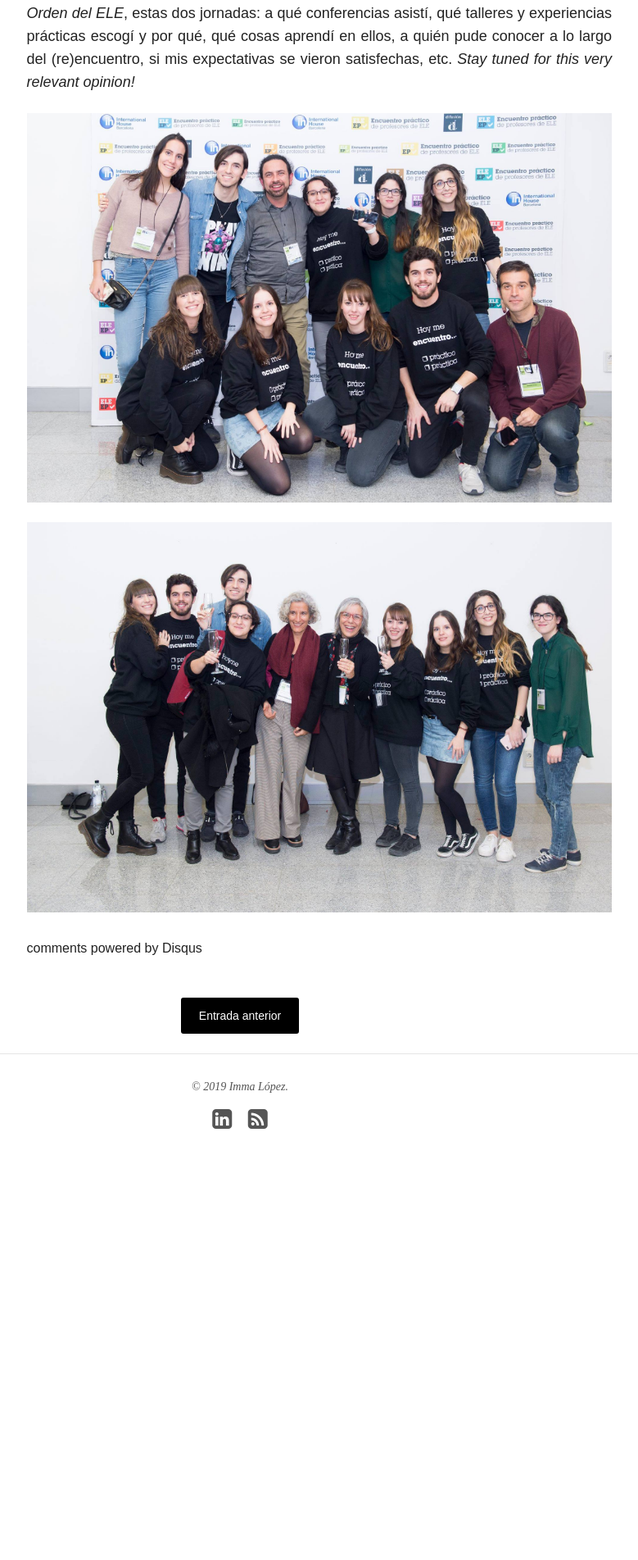
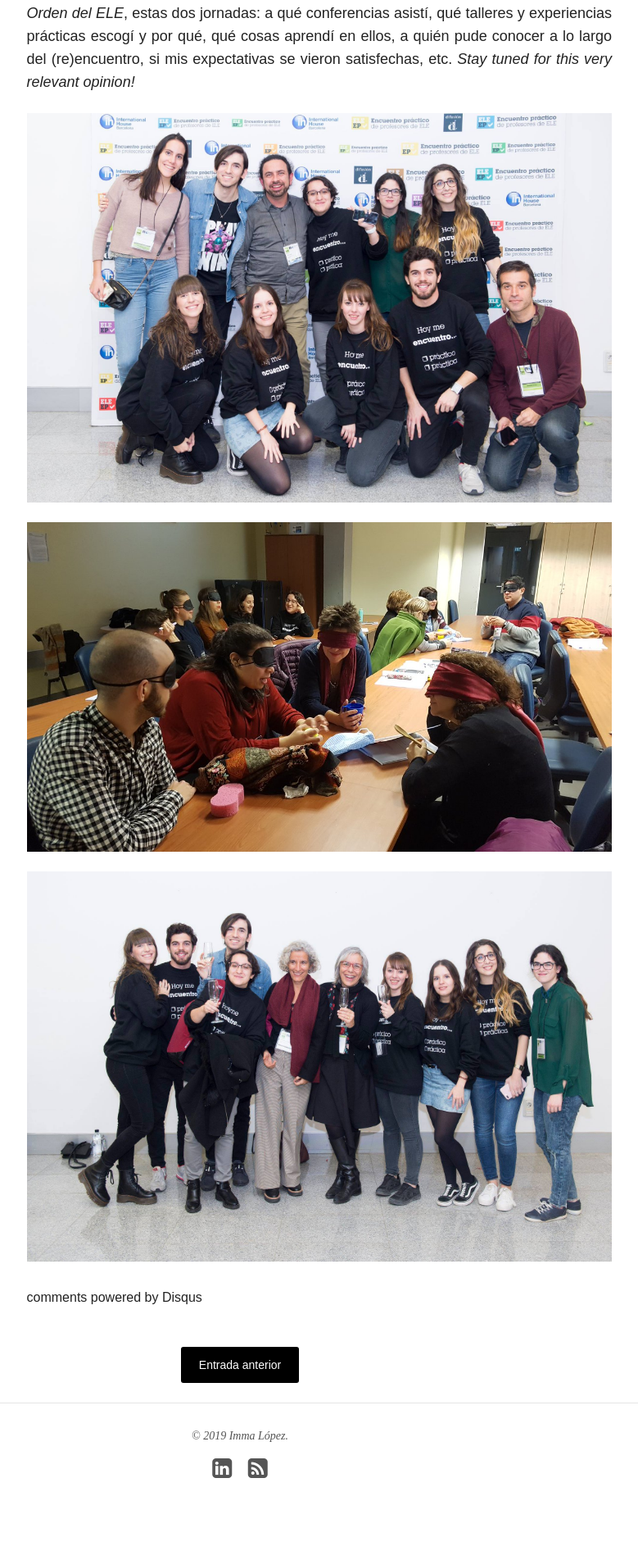
Before and after one commit to immalopez/immalopez.github.io, a Jekyll site: the page built from _posts/blog/2018-12-27-yo-una-joven-padawan.md, in a window 1280 px wide. Shown: the part 986-2889 px from the top of the page at 82% size, without its empty margins (347-1126 px from the left). Built offline with Jekyll 4.4.1, drawn with Linux system fonts in a browser that asks for light colours; nearby versions of some CDN libraries; comment, search, counter and statistics services are not loaded; before the commit the page ends 2463 px from its top, so only the background shows below that.

Commit message:
Update 2018-12-27-yo-una-joven-padawan.md

```diff
--- a/_posts/blog/2018-12-27-yo-una-joven-padawan.md
+++ b/_posts/blog/2018-12-27-yo-una-joven-padawan.md
@@ -17,4 +17,6 @@
 
 ![Primera foto grupal](/images/49762984_2075649652458469_5946944892092547072_o.jpg)
 
+![Taller invidentes](/images/DvAupodWsAANBsF.jpg)
+
 ![Segunda foto grupal](/images/49643224_2075655185791249_7095390048639516672_o.jpg)
```
